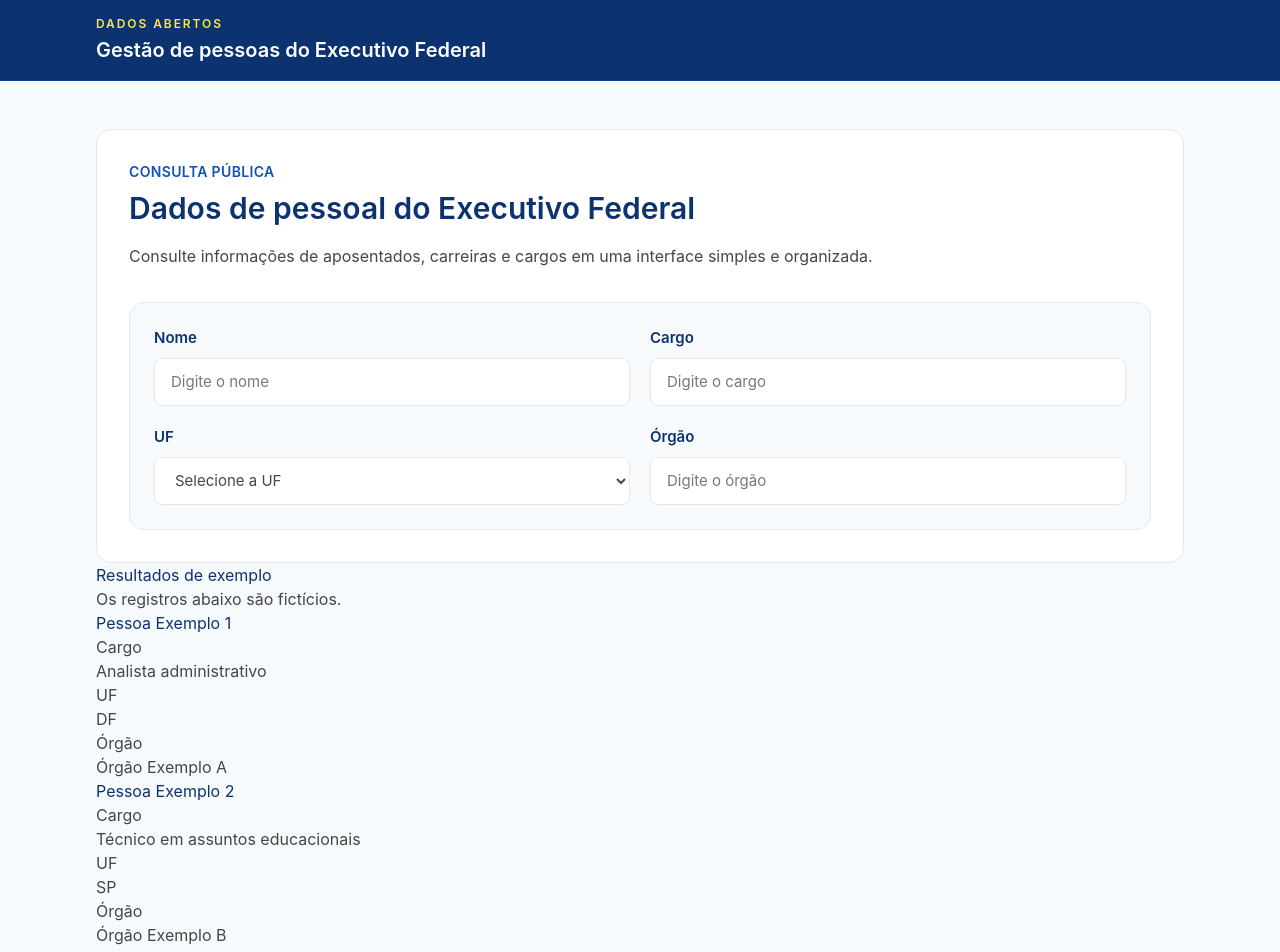
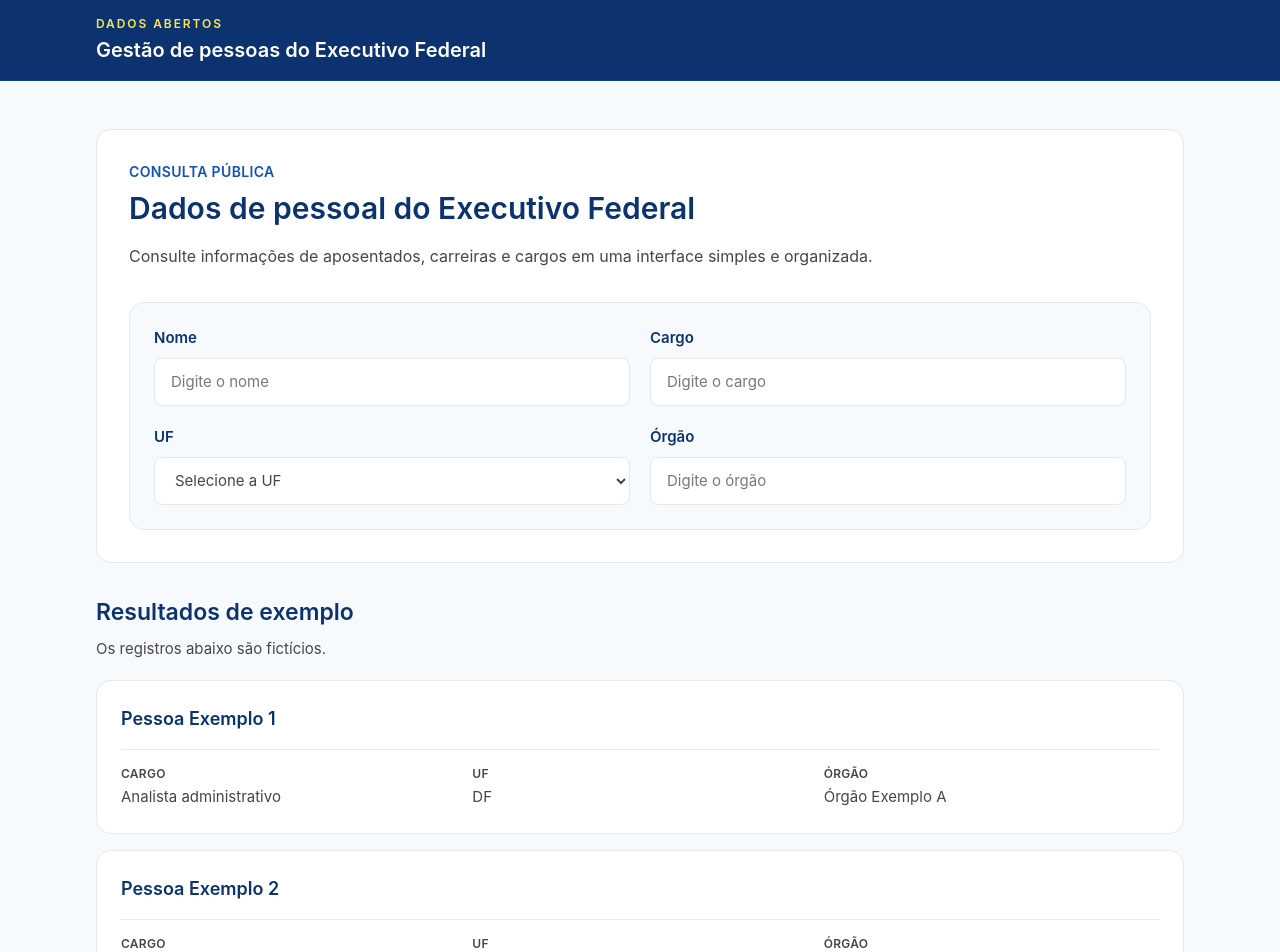
Before and after one commit to marcoscfreitas/spi-ii-3bim, a React (Vite) app in the folder frontend/: page / in a window 1280 px wide. Shown: the top 952 px of the page. Built offline with nearby package versions, Linux system fonts and the light colour scheme.

Commit message:
PROJ-35 style(frontend): estiliza listagem de resultados

```diff
--- a/frontend/src/components/ResultsList.tsx
+++ b/frontend/src/components/ResultsList.tsx
@@ -24,25 +24,44 @@
 
 export function ResultsList() {
   return (
-    <section aria-labelledby="results-title">
-      <h2 id="results-title">Resultados de exemplo</h2>
-      <p>Os registros abaixo são fictícios.</p>
-      <ul>
+    <section aria-labelledby="results-title" className="mt-8">
+      <h2 id="results-title" className="text-[23px] font-semibold text-primary">
+        Resultados de exemplo
+      </h2>
+      <p className="mt-2 text-[15px] text-body">
+        Os registros abaixo são fictícios.
+      </p>
+      <ul className="mt-5 grid gap-4">
         {resultadosMockados.map((resultado) => (
-          <li key={resultado.id}>
-            <h3>{resultado.nome}</h3>
-            <dl>
+          <li
+            key={resultado.id}
+            className="rounded-panel border border-border bg-surface p-5 sm:p-6"
+          >
+            <h3 className="break-words text-lg font-semibold text-primary">
+              {resultado.nome}
+            </h3>
+            <dl className="mt-4 grid gap-4 border-t border-border pt-4 sm:grid-cols-3">
               <div>
-                <dt>Cargo</dt>
-                <dd>{resultado.cargo}</dd>
+                <dt className="text-xs font-semibold uppercase tracking-wide text-body">
+                  Cargo
+                </dt>
+                <dd className="mt-1 break-words text-[15px] text-body">
+                  {resultado.cargo}
+                </dd>
               </div>
               <div>
-                <dt>UF</dt>
-                <dd>{resultado.uf}</dd>
+                <dt className="text-xs font-semibold uppercase tracking-wide text-body">
+                  UF
+                </dt>
+                <dd className="mt-1 text-[15px] text-body">{resultado.uf}</dd>
               </div>
               <div>
-                <dt>Órgão</dt>
-                <dd>{resultado.orgao}</dd>
+                <dt className="text-xs font-semibold uppercase tracking-wide text-body">
+                  Órgão
+                </dt>
+                <dd className="mt-1 break-words text-[15px] text-body">
+                  {resultado.orgao}
+                </dd>
               </div>
             </dl>
           </li>
```
